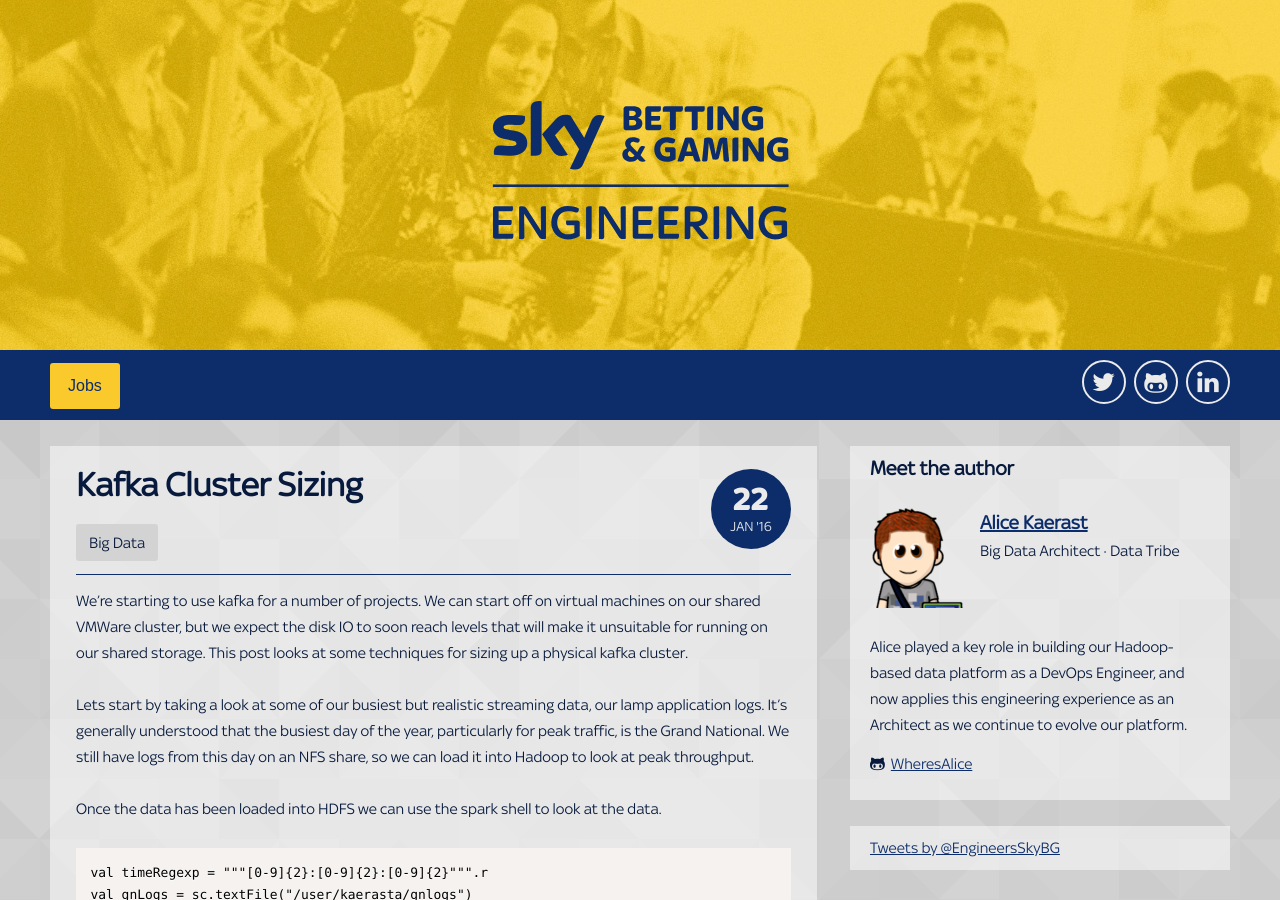
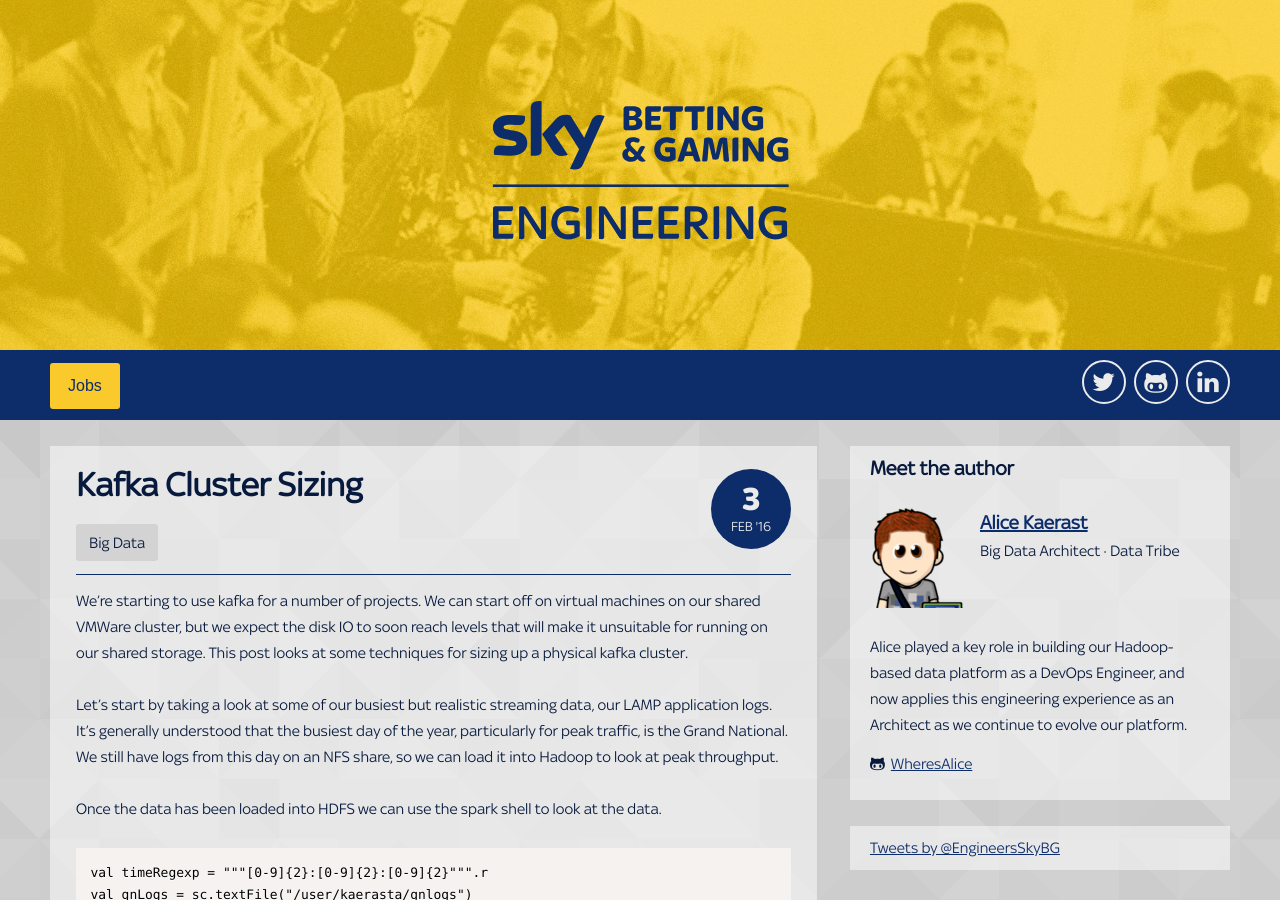
Before and after one commit to skybet/skybet.github.io, a Jekyll site: the page built from _posts/2016-01-22-kafka-cluster-sizing.md, in a window 1280 px wide and 900 px high. Built offline with Jekyll 4.4.1, drawn with Linux system fonts in a browser that asks for light colours; nearby versions of some CDN libraries; some web fonts are replaced; Markdown is read by kramdown in place of the engine named in the settings; comment, search, counter and statistics services are not loaded; some of the changed text lies outside the part shown.

Commit message:
resolve @adamhepton's grammar suggestions

```diff
--- a/_posts/2016-01-22-kafka-cluster-sizing.md
+++ b/_posts/2016-01-22-kafka-cluster-sizing.md
@@ -1,7 +1,7 @@
 ---
 layout:     post
 title:      Kafka Cluster Sizing
-date:       2016-01-22 12:00
+date:       2016-02-03 12:00
 summary:    We're starting to use kafka for a number of projects.  We can start off on virtual machines on our shared VMWare cluster, but we expect the disk IO to soon reach levels that will make it unsuitable for running on our shared storage.  This post looks at some techniques for sizing up a physical kafka cluster.
 category:   Big Data
 tags:       kafka
@@ -10,7 +10,7 @@
 
 We're starting to use kafka for a number of projects.  We can start off on virtual machines on our shared VMWare cluster, but we expect the disk IO to soon reach levels that will make it unsuitable for running on our shared storage.  This post looks at some techniques for sizing up a physical kafka cluster.
 
-Lets start by taking a look at some of our busiest but realistic streaming data, our lamp application logs.  It's generally understood that the busiest day of the year, particularly for peak traffic, is the Grand National.  We still have logs from this day on an NFS share, so we can load it into Hadoop to look at peak throughput.
+Let's start by taking a look at some of our busiest but realistic streaming data, our LAMP application logs.  It's generally understood that the busiest day of the year, particularly for peak traffic, is the Grand National.  We still have logs from this day on an NFS share, so we can load it into Hadoop to look at peak throughput.
 
 Once the data has been loaded into HDFS we can use the spark shell to look at the data.
 
```
Also changed, not shown: other parts of _posts/2016-01-22-kafka-cluster-sizing.md (+1 -1 lines).
